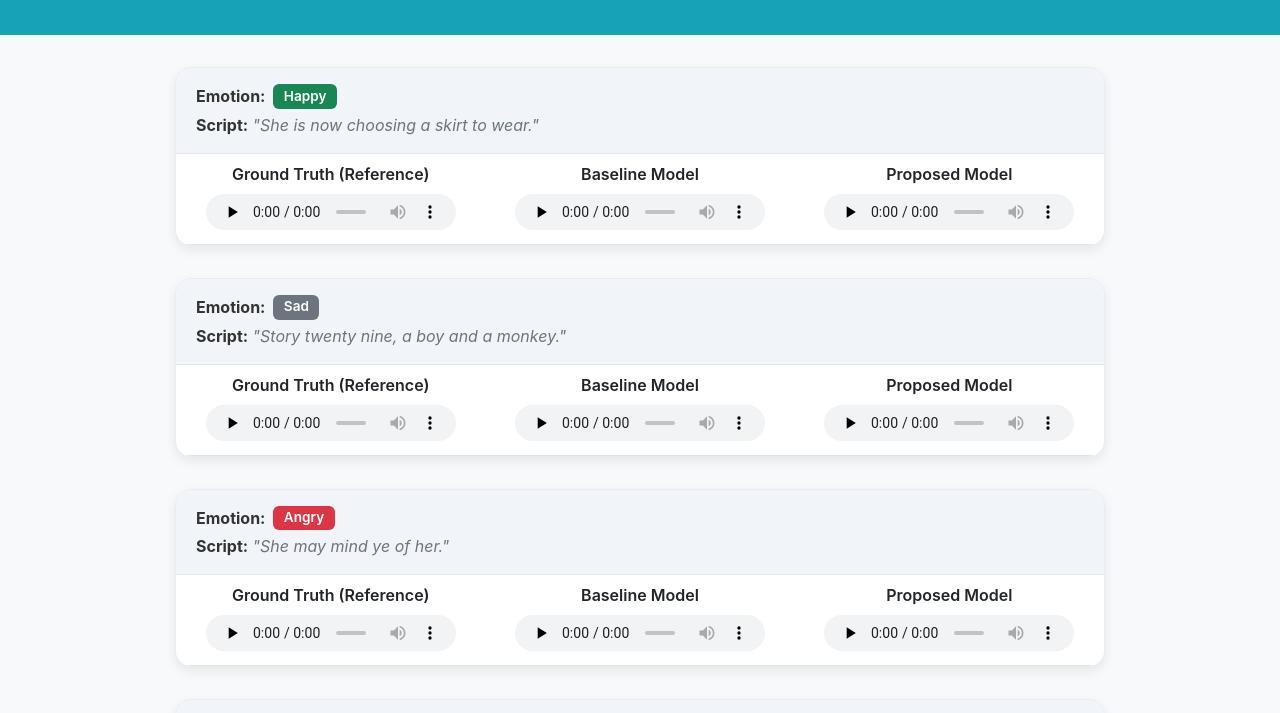
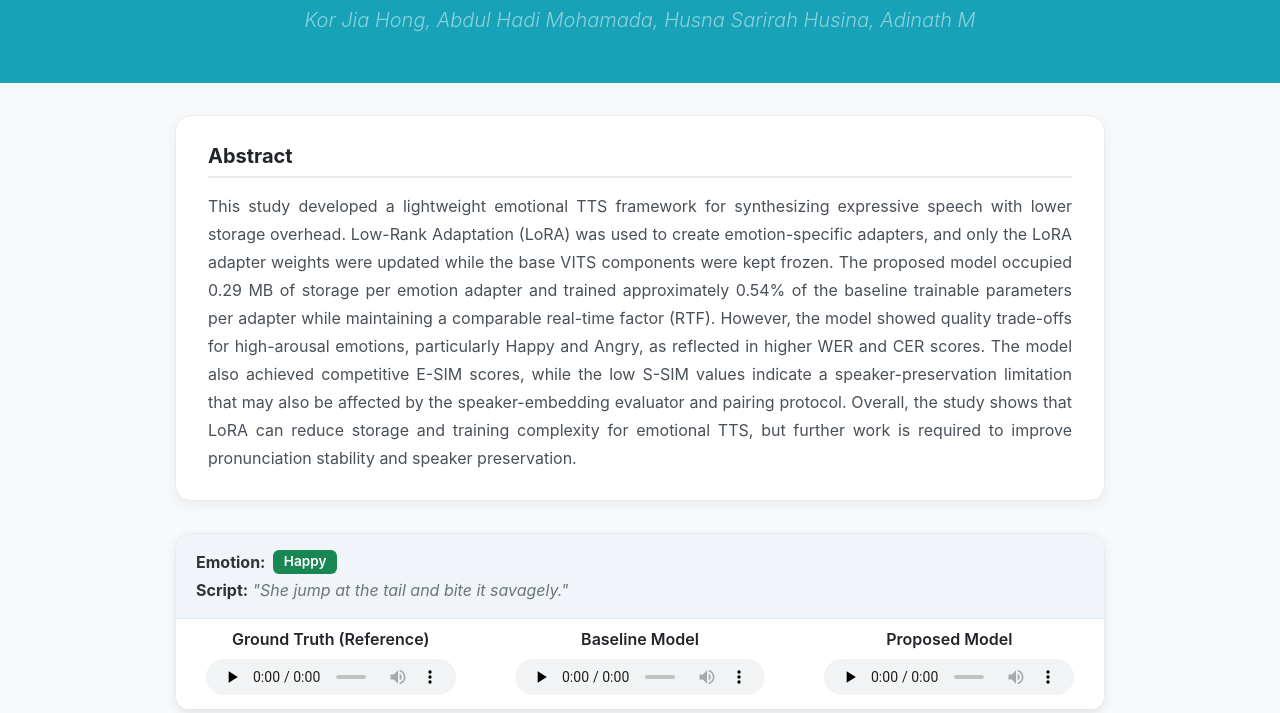
Before and after one commit to hockypockyjh07/etts-sample-page, a plain HTML site: page index.html in a window 1280 px wide. Shown: the part 147-860 px from the top of the page. Drawn offline with nearby package versions, Linux system fonts and the light colour scheme.

Commit message:
Update title and add abstract section; include new audio files for emotional TTS

```diff
--- a/index.html
+++ b/index.html
@@ -3,7 +3,7 @@
 <head>
   <meta charset="utf-8">
   <meta name="viewport" content="width=device-width, initial-scale=1">
-  <title>Emotional TTS Audio Showcase</title>
+  <title>Achieving Expressive Emotional Text-to-Speech with Minimal Architecture Complexity.</title>
 
   <!-- Bootstrap 5 CSS -->
   <link href="https://cdn.jsdelivr.net/npm/bootstrap@5.3.3/dist/css/bootstrap.min.css" rel="stylesheet">
@@ -49,6 +49,29 @@
       color: #212529;
       margin-bottom: 0.5rem;
     }
+    .abstract-card {
+      background-color: #ffffff;
+      border-radius: 16px;
+      box-shadow: 0 4px 12px rgba(0, 0, 0, 0.06);
+      border: 1px solid #e9ecef;
+      padding: 1.75rem 2rem;
+      margin-bottom: 2rem;
+    }
+    .abstract-title {
+      font-size: 1.25rem;
+      font-weight: 700;
+      color: #212529;
+      margin-bottom: 0.85rem;
+      border-bottom: 2px solid #e9ecef;
+      padding-bottom: 0.5rem;
+    }
+    .abstract-text {
+      color: #495057;
+      font-size: 1rem;
+      line-height: 1.75;
+      text-align: justify;
+      margin-bottom: 0;
+    }
     audio {
       width: 100%;
       max-width: 250px;
@@ -61,8 +84,20 @@
   <!-- Header / Section Title -->
   <div class="hero-section text-center">
     <div class="container">
-      <h1 class="display-6 fw-bold">Emotional TTS Quality</h1>
-      <p class="lead mb-0 text-white-50">Audio quality and emotion expressiveness comparison</p>
+      <h1 class="display-6 fw-bold">Achieving Expressive Emotional Text-to-Speech with Minimal Architecture Complexity</h1>
+      <p class="lead mb-0 text-white-50"><i>Kor Jia Hong, Abdul Hadi Mohamada, Husna Sarirah Husina, Adinath M</i></p>
+    </div>
+  </div>
+
+  <!-- Abstract / Overview Section -->
+  <div class="container mb-3">
+    <div class="col-lg-10 mx-auto">
+      <div class="abstract-card">
+        <h2 class="abstract-title">Abstract</h2>
+        <p class="abstract-text">
+          This study developed a lightweight emotional TTS framework for synthesizing expressive speech with lower storage overhead. Low-Rank Adaptation (LoRA) was used to create emotion-specific adapters, and only the LoRA adapter weights were updated while the base VITS components were kept frozen. The proposed model occupied 0.29 MB of storage per emotion adapter and trained approximately 0.54% of the baseline trainable parameters per adapter while maintaining a comparable real-time factor (RTF). However, the model showed quality trade-offs for high-arousal emotions, particularly Happy and Angry, as reflected in higher WER and CER scores. The model also achieved competitive E-SIM scores, while the low S-SIM values indicate a speaker-preservation limitation that may also be affected by the speaker-embedding evaluator and pairing protocol. Overall, the study shows that LoRA can reduce storage and training complexity for emotional TTS, but further work is required to improve pronunciation stability and speaker preservation.
+        </p>
+      </div>
     </div>
   </div>
 
@@ -77,37 +112,37 @@
 
     // 2. Models to display (Key: Display Label, Value: Folder name inside ./wavs/)
     const models = {
-      "Ground Truth (Reference)": "gt",
+      "Ground Truth (Reference)": "groundtruth",
       "Baseline Model": "baseline",
       "Proposed Model": "proposed"
     };
 
     // 3. Audio dataset metadata
     const audioData = {
-      "sample_01": {
+      "happy": {
         emotion: "Happy",
         badgeClass: "bg-success",
-        script: "She is now choosing a skirt to wear."
+        script: "She jump at the tail and bite it savagely."
       },
-      "sample_02": {
+      "sad": {
         emotion: "Sad",
         badgeClass: "bg-secondary",
-        script: "Story twenty nine, a boy and a monkey."
+        script: "The new born baby is stolen as we go."
       },
-      "sample_03": {
+      "angry": {
         emotion: "Angry",
         badgeClass: "bg-danger",
-        script: "She may mind ye of her."
+        script: "That cloth does not look worth much!"
       },
-      "sample_04": {
+      "neutral": {
+        emotion: "Neutral",
+        badgeClass: "bg-info text-dark",
+        script: "She just smiled calmly, mother knows that is the best smile."
+      },
+      "surprise": {
         emotion: "Surprise",
         badgeClass: "bg-warning text-dark",
-        script: "The nastiest things they saw were the cobwebs."
-      },
-      "sample_05": {
-        emotion: "Neutral",
-        badgeClass: "bg-info text-dark",
-        script: "I chose the right way."
+        script: "I thank you for this mercy!"
       }
     };
 
```
Also changed, not shown: 30 other files.
